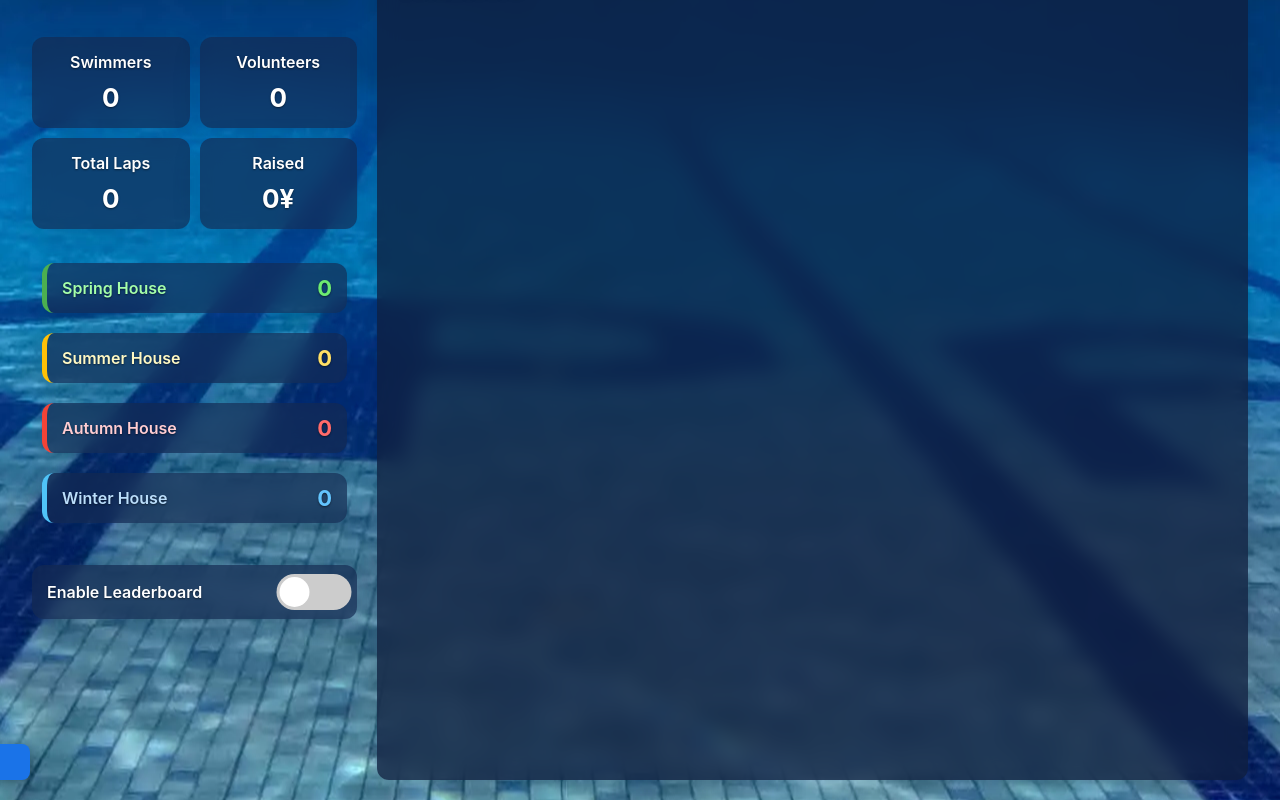
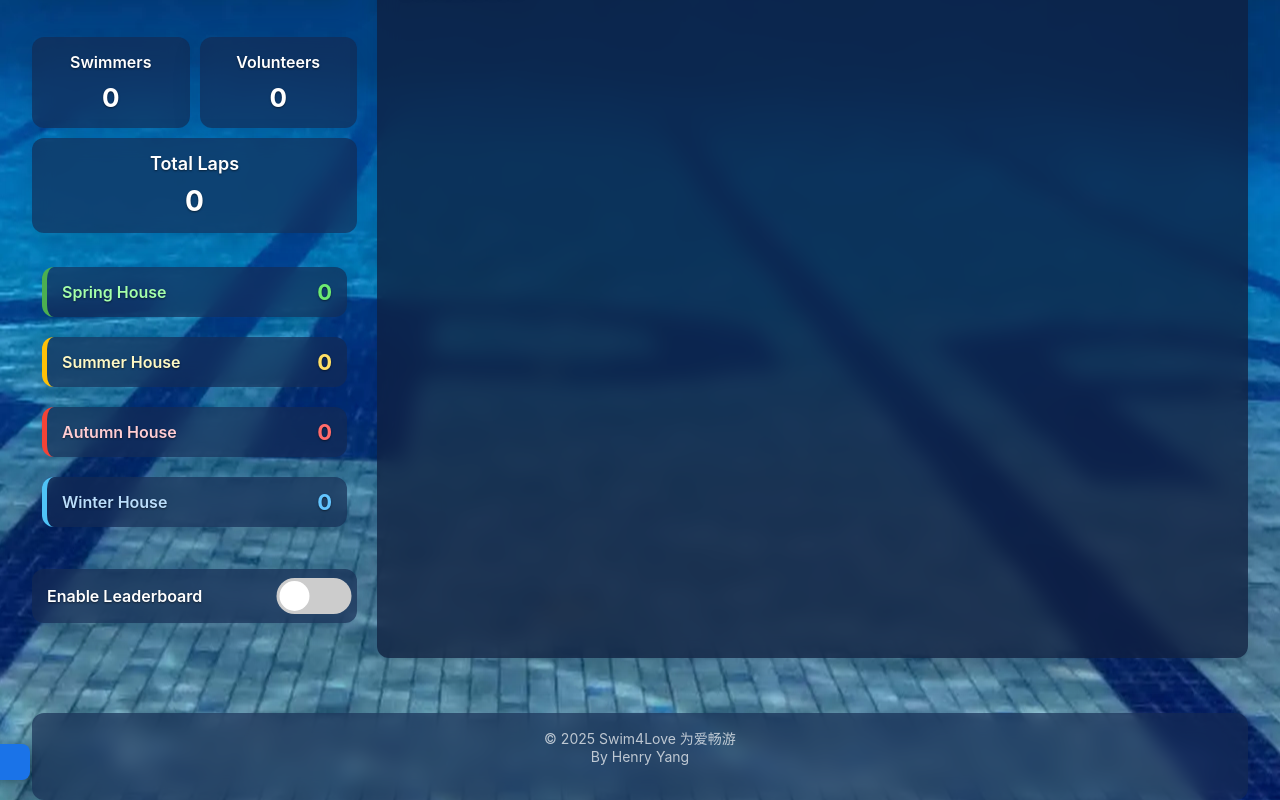
Before and after one commit to HenryXiaoYang/Swim4LoveV2, a Django app: page / in a window 1280 px wide. Shown: the part 277-1077 px from the top of the page. Run offline with Django 5.2, Linux system fonts and the light colour scheme; data that the repository does not hold is empty.

Commit message:
feat: add page footer revert: remove money raised

```diff
--- a/Swim4LoveV2/static/css/styles.css
+++ b/Swim4LoveV2/static/css/styles.css
@@ -135,9 +135,21 @@ html, body {
 .stats-grid {
     display: grid;
     grid-template-columns: 1fr 1fr;
-    grid-template-rows: 1fr 1fr;
+    grid-template-rows: auto auto;
     gap: 10px;
     margin-bottom: 12px;
+}
+
+/* 在小屏幕上调整数据卡片为垂直排列 */
+@media (max-width: 768px) {
+    .stats-grid {
+        grid-template-columns: 1fr;
+        grid-template-rows: auto auto auto;
+    }
+
+    .count-box.total-laps {
+        grid-column: auto;
+    }
 }
 
 .count-box {
@@ -172,6 +184,19 @@ html, body {
 .count-box div {
     font-size: 26px;
     font-weight: bold;
+}
+
+/* Total Laps的长方形卡片样式 */
+.count-box.total-laps {
+    grid-column: 1 / span 2;
+}
+
+.count-box.total-laps strong {
+    font-size: 18px;
+}
+
+.count-box.total-laps div {
+    font-size: 28px;
 }
 
 /* 学院卡片（春夏秋冬） */
@@ -664,7 +689,7 @@ form {
     background: rgba(15, 30, 60, 0.75);
     backdrop-filter: blur(15px);
     -webkit-backdrop-filter: blur(15px);
-    padding: 45px 50px 50px;
+    padding: 45px 50px 110px;
     border-radius: var(--border-radius);
     box-shadow: 0 20px 50px rgba(0, 0, 0, 0.3);
     width: 100%;
@@ -879,13 +904,18 @@ form {
 /* 添加版权信息在登录页面底部 */
 .login-footer {
     position: absolute;
-    bottom: 20px;
+    bottom: 30px;
     left: 0;
     right: 0;
     text-align: center;
-    color: rgba(255, 255, 255, 0.5);
-    font-size: 12px;
-    letter-spacing: 0.5px;
+    color: rgba(255, 255, 255, 0.6);
+    font-size: 13px;
+    line-height: 1.5;
+}
+
+.login-footer p {
+    margin: 0;
+    padding: 0;
 }
 
 /* 响应式调整 */
@@ -893,11 +923,16 @@ form {
     .login-container {
         max-width: 95%;
         margin: 40px auto;
-        padding: 35px 20px 40px;
+        padding: 35px 20px 100px; /* 确保在小屏幕上也有足够的底部空间 */
     }
 
     .login-form {
         padding: 0;
+    }
+
+    .login-footer {
+        bottom: 25px; /* 小屏幕上稍微上调页脚位置 */
+        font-size: 12px; /* 小屏幕上字体可以稍微小一点 */
     }
 }
 
@@ -1934,3 +1969,22 @@ input[type="checkbox"]:checked + .leaderboard-status {
         left: 0;
     }
 }
+
+/* 页脚样式 */
+.footer {
+    grid-column: 1 / -1;
+    text-align: center;
+    padding: 15px 0;
+    color: rgba(255, 255, 255, 0.7);
+    font-size: 14px;
+    margin-top: 20px;
+    background: var(--background-blur);
+    backdrop-filter: blur(10px);
+    -webkit-backdrop-filter: blur(10px);
+    border-radius: var(--border-radius);
+    box-shadow: var(--box-shadow);
+}
+
+.footer p {
+    margin: 0;
+}
--- a/Swim4LoveV2/templates/index.html
+++ b/Swim4LoveV2/templates/index.html
@@ -53,13 +53,9 @@
                     <strong>Volunteers</strong>
                     <div>{{ num_volunteers }}</div>
                 </div>
-                <div class="count-box">
+                <div class="count-box total-laps">
                     <strong>Total Laps</strong>
                     <div>{{ total_laps }}</div>
-                </div>
-                <div class="count-box">
-                    <strong>Raised</strong>
-                    <div>{{ amount_raised }}¥</div>
                 </div>
             </div>
 
@@ -262,6 +258,12 @@
         <button id="panelToggleBtn" class="panel-toggle" title="切换侧栏">
             <i class="fa-solid fa-chevron-left"></i>
         </button>
+
+        <!-- 页脚 -->
+        <div class="footer">
+            <p>© {% now "Y" %} Swim4Love 为爱畅游</p>
+            <p>By Henry Yang</p>
+        </div>
     </div>
 
     <script>
--- a/Swim4LoveV2/templates/registration/login.html
+++ b/Swim4LoveV2/templates/registration/login.html
@@ -46,7 +46,8 @@
         </form>
 
         <div class="login-footer">
-            &copy; 2025 Swim4Love
+            <p>© {% now "Y" %} Swim4Love 为爱畅游</p>
+            <p>By Henry Yang</p>
         </div>
     </div>
 {% endblock %}
```
